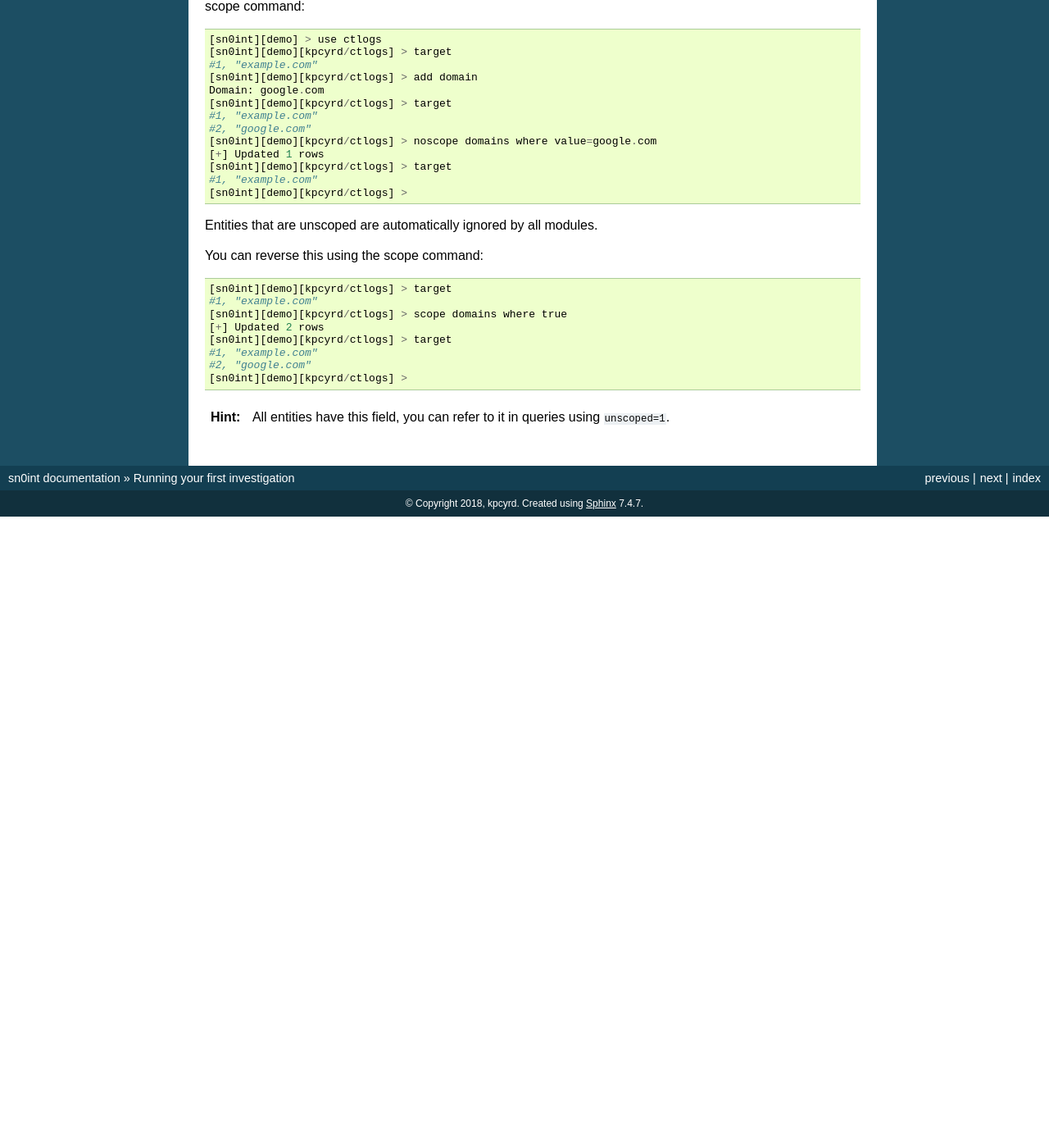
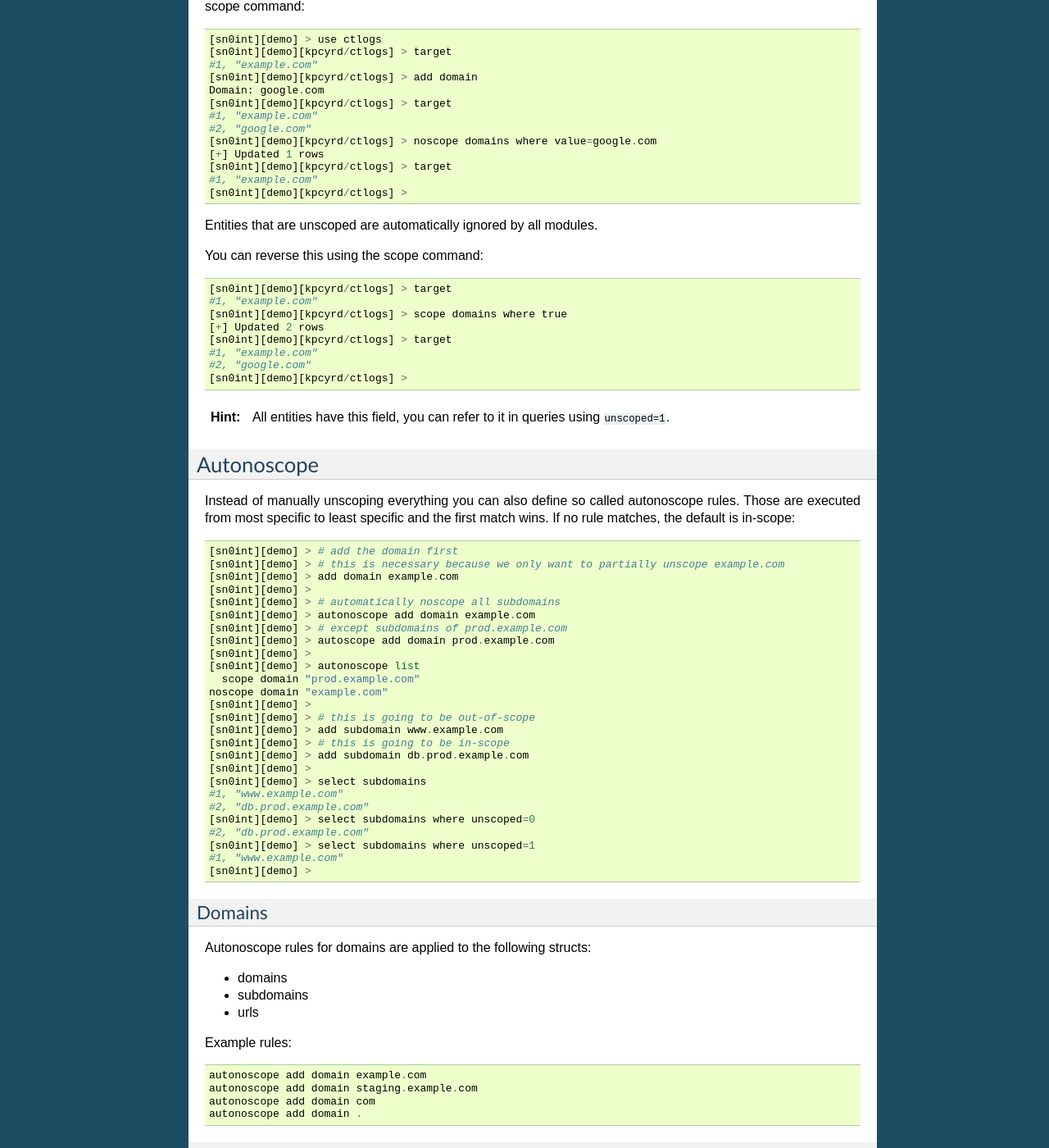
Before and after one commit to kpcyrd/sn0int, a Sphinx documentation site: the page built from docs/usage.rst, in a window 1280 px wide and 1400 px high, scrolled down 3744 px. Shown: the whole window at 82% size. Built offline with Sphinx 7.4.7, drawn with Linux system fonts in a browser that asks for light colours; before the commit the page ends 4374 px from its top, so only the background shows below that; some of the changed text lies outside the part shown.

Commit message:
Add autonoscope docs

```diff
--- a/docs/usage.rst
+++ b/docs/usage.rst
@@ -256,3 +256,85 @@ You can reverse this using the scope command::
 .. hint::
    All entities have this field, you can refer to it in queries using
    ``unscoped=1``.
+
+Autonoscope
+-----------
+
+Instead of manually unscoping everything you can also define so called
+autonoscope rules. Those are executed from most specific to least specific and
+the first match wins. If no rule matches, the default is in-scope::
+
+    [sn0int][demo] > # add the domain first
+    [sn0int][demo] > # this is necessary because we only want to partially unscope example.com
+    [sn0int][demo] > add domain example.com
+    [sn0int][demo] >
+    [sn0int][demo] > # automatically noscope all subdomains
+    [sn0int][demo] > autonoscope add domain example.com
+    [sn0int][demo] > # except subdomains of prod.example.com
+    [sn0int][demo] > autoscope add domain prod.example.com
+    [sn0int][demo] >
+    [sn0int][demo] > autonoscope list
+      scope domain "prod.example.com"
+    noscope domain "example.com"
+    [sn0int][demo] >
+    [sn0int][demo] > # this is going to be out-of-scope
+    [sn0int][demo] > add subdomain www.example.com
+    [sn0int][demo] > # this is going to be in-scope
+    [sn0int][demo] > add subdomain db.prod.example.com
+    [sn0int][demo] >
+    [sn0int][demo] > select subdomains
+    #1, "www.example.com"
+    #2, "db.prod.example.com"
+    [sn0int][demo] > select subdomains where unscoped=0
+    #2, "db.prod.example.com"
+    [sn0int][demo] > select subdomains where unscoped=1
+    #1, "www.example.com"
+    [sn0int][demo] >
+
+Domains
+~~~~~~~
+
+Autonoscope rules for domains are applied to the following structs:
+
+- domains
+- subdomains
+- urls
+
+Example rules::
+
+    autonoscope add domain example.com
+    autonoscope add domain staging.example.com
+    autonoscope add domain com
+    autonoscope add domain .
+
+IPs
+~~~
+
+Autonoscope rules for IPs are applied to the following structs:
+
+- ipaddrs
+- netblocks
+- ports
+
+Example rules::
+
+    autonoscope add ip 0.0.0.0/0
+    autonoscope add ip ::/0
+    autonoscope add ip 192.168.0.0/16
+    autonoscope add ip 10.13.33.37/32
+
+URLs
+~~~~
+
+Autonoscope rules for urls are applied to the following structs:
+
+- urls
+
+Note that these rules are specific to a certain origin (like
+``https://example.com``) and are used to filter paths.
+
+Example rules::
+
+    autonoscope add url https://example.com/
+    autonoscope add url https://example.com/admin/
+    autonoscope add url https://example.com/a/b/c/d
```
Also changed, not shown: README.md (+4 -0 lines), 1 other file.
